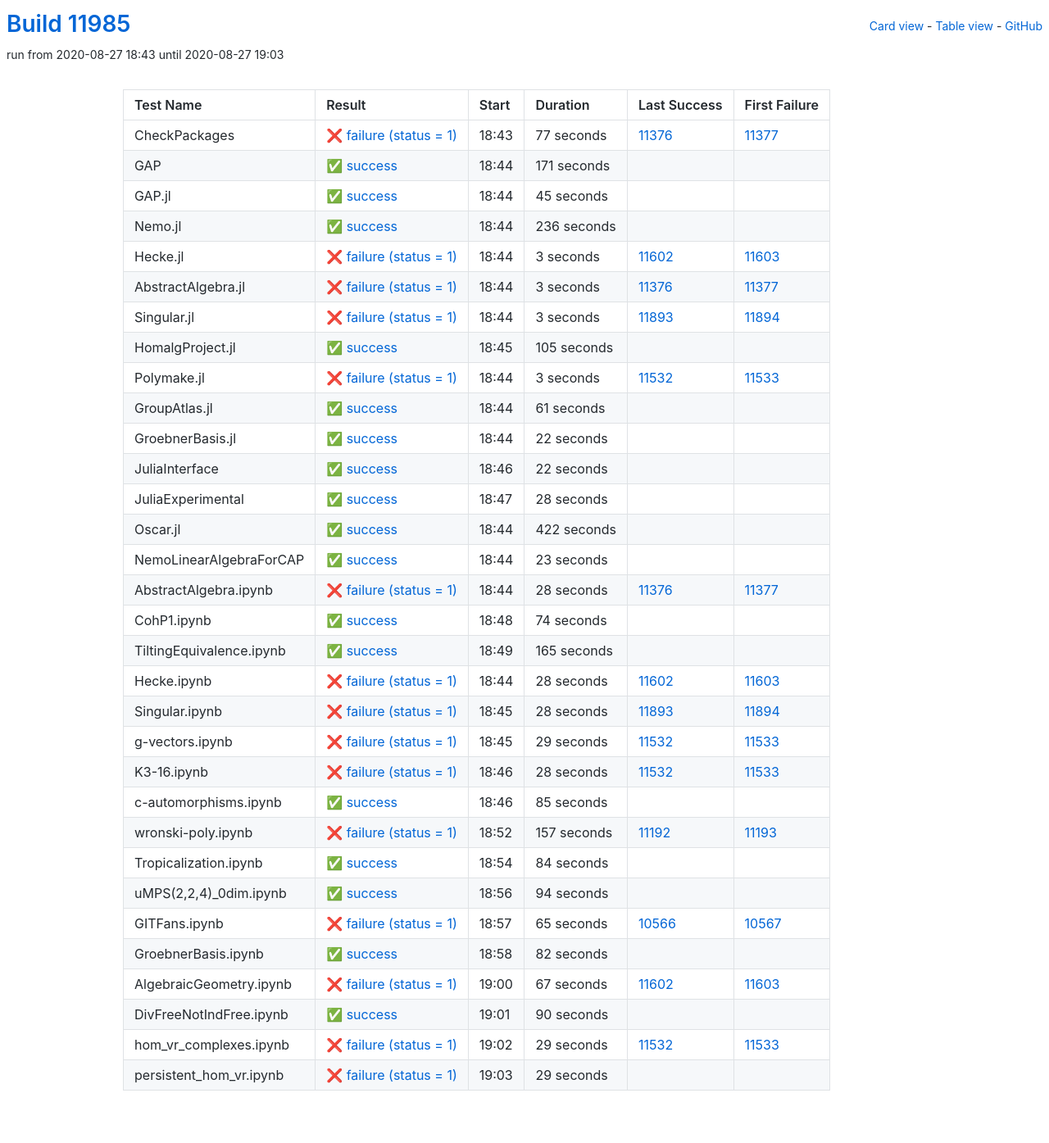
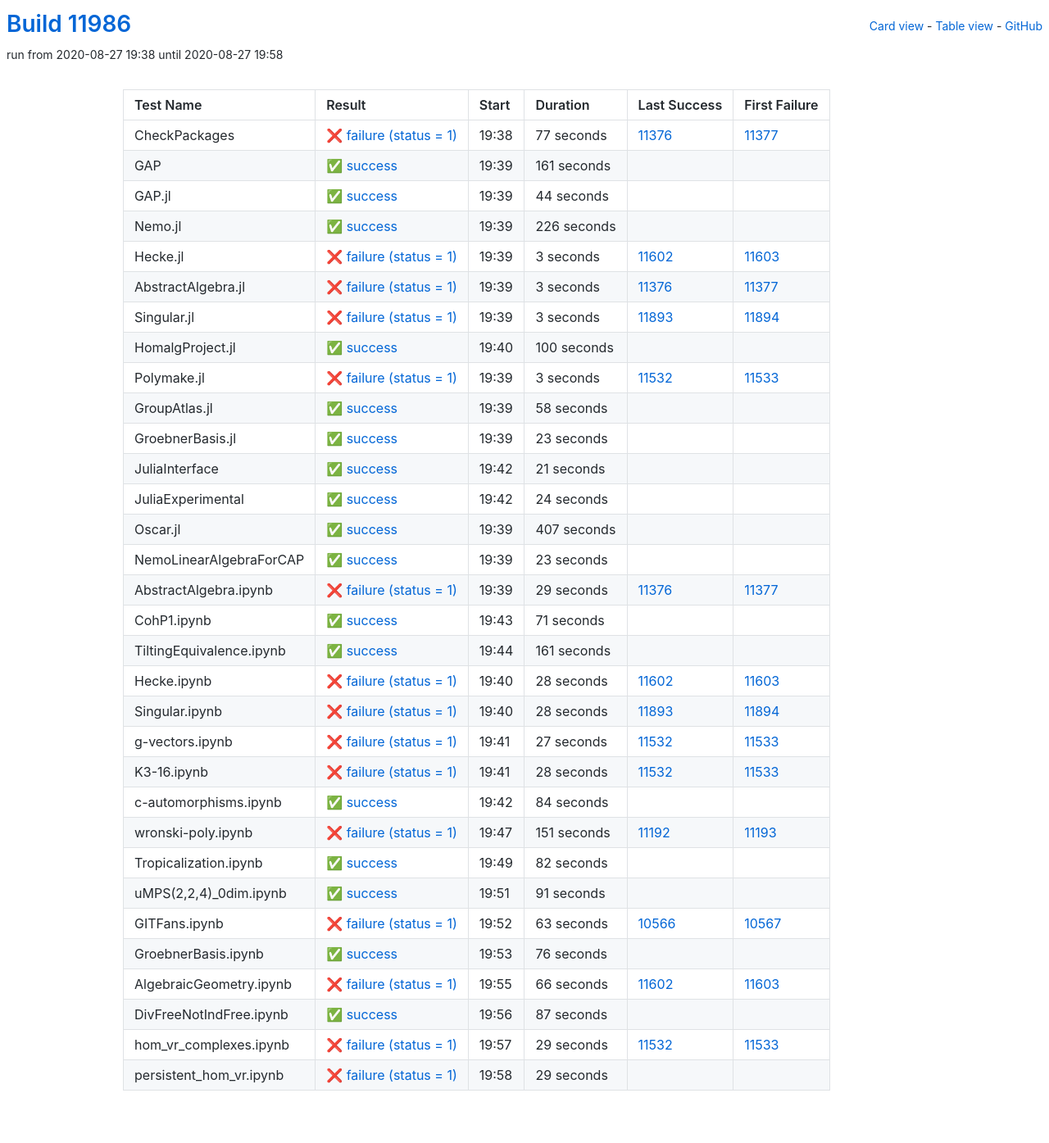
Before and after one commit to oscar-system/oscar-ci-status, a Jekyll site: the page built from table.html, in a window 1280 px wide. Shown: the whole page at 82% size. Built offline with Jekyll 4.4.1, drawn with Linux system fonts in a browser that asks for light colours.

Commit message:
Build #11986

```diff
--- a/_data/ci.yml
+++ b/_data/ci.yml
@@ -1,6 +1,6 @@
 ---
-build: 11985
-build_url: https://oscarci.mathematik.uni-kl.de/job/oscar/11985/
+build: 11986
+build_url: https://oscarci.mathematik.uni-kl.de/job/oscar/11986/
 job: oscar
 organization: oscar-system
 repo: oscar-ci-status
@@ -8,8 +8,8 @@
 tests:
 - name: CheckPackages
   id: checkpackages
-  log: https://oscarci.mathematik.uni-kl.de/job/oscar/11985/artifact/logs/build-11985/CheckPackages.log
-  start: 2020-08-27 18:43
+  log: https://oscarci.mathematik.uni-kl.de/job/oscar/11986/artifact/logs/build-11986/CheckPackages.log
+  start: 2020-08-27 19:38
   success: false
   exitcode: 1
   status: failure
@@ -20,44 +20,44 @@
   first_failure_url: https://oscarci.mathematik.uni-kl.de/job/oscar/11377/
 - name: GAP
   id: gap
-  log: https://oscarci.mathematik.uni-kl.de/job/oscar/11985/artifact/logs/build-11985/GAP.log
-  start: 2020-08-27 18:44
+  log: https://oscarci.mathematik.uni-kl.de/job/oscar/11986/artifact/logs/build-11986/GAP.log
+  start: 2020-08-27 19:39
   success: true
   exitcode: 0
   status: success
-  duration: 171
+  duration: 161
   last_success: false
   last_success_url:
   first_failure: false
   first_failure_url:
 - name: GAP.jl
   id: gap-jl
-  log: https://oscarci.mathematik.uni-kl.de/job/oscar/11985/artifact/logs/build-11985/GAP.jl.log
-  start: 2020-08-27 18:44
+  log: https://oscarci.mathematik.uni-kl.de/job/oscar/11986/artifact/logs/build-11986/GAP.jl.log
+  start: 2020-08-27 19:39
   success: true
   exitcode: 0
   status: success
-  duration: 45
+  duration: 44
   last_success: false
   last_success_url:
   first_failure: false
   first_failure_url:
 - name: Nemo.jl
   id: nemo-jl
-  log: https://oscarci.mathematik.uni-kl.de/job/oscar/11985/artifact/logs/build-11985/Nemo.jl.log
-  start: 2020-08-27 18:44
+  log: https://oscarci.mathematik.uni-kl.de/job/oscar/11986/artifact/logs/build-11986/Nemo.jl.log
+  start: 2020-08-27 19:39
   success: true
   exitcode: 0
   status: success
-  duration: 236
+  duration: 226
   last_success: false
   last_success_url:
   first_failure: false
   first_failure_url:
 - name: Hecke.jl
   id: hecke-jl
-  log: https://oscarci.mathematik.uni-kl.de/job/oscar/11985/artifact/logs/build-11985/Hecke.jl.log
-  start: 2020-08-27 18:44
+  log: https://oscarci.mathematik.uni-kl.de/job/oscar/11986/artifact/logs/build-11986/Hecke.jl.log
+  start: 2020-08-27 19:39
   success: false
   exitcode: 1
   status: failure
@@ -68,8 +68,8 @@
   first_failure_url: https://oscarci.mathematik.uni-kl.de/job/oscar/11603/
 - name: AbstractAlgebra.jl
   id: abstractalgebra-jl
-  log: https://oscarci.mathematik.uni-kl.de/job/oscar/11985/artifact/logs/build-11985/AbstractAlgebra.jl.log
-  start: 2020-08-27 18:44
+  log: https://oscarci.mathematik.uni-kl.de/job/oscar/11986/artifact/logs/build-11986/AbstractAlgebra.jl.log
+  start: 2020-08-27 19:39
   success: false
   exitcode: 1
   status: failure
@@ -80,8 +80,8 @@
   first_failure_url: https://oscarci.mathematik.uni-kl.de/job/oscar/11377/
 - name: Singular.jl
   id: singular-jl
-  log: https://oscarci.mathematik.uni-kl.de/job/oscar/11985/artifact/logs/build-11985/Singular.jl.log
-  start: 2020-08-27 18:44
+  log: https://oscarci.mathematik.uni-kl.de/job/oscar/11986/artifact/logs/build-11986/Singular.jl.log
+  start: 2020-08-27 19:39
   success: false
   exitcode: 1
   status: failure
@@ -92,20 +92,20 @@
   first_failure_url: https://oscarci.mathematik.uni-kl.de/job/oscar/11894/
 - name: HomalgProject.jl
   id: homalgproject-jl
-  log: https://oscarci.mathematik.uni-kl.de/job/oscar/11985/artifact/logs/build-11985/HomalgProject.jl.log
-  start: 2020-08-27 18:45
+  log: https://oscarci.mathematik.uni-kl.de/job/oscar/11986/artifact/logs/build-11986/HomalgProject.jl.log
+  start: 2020-08-27 19:40
   success: true
   exitcode: 0
   status: success
-  duration: 105
+  duration: 100
   last_success: false
   last_success_url:
   first_failure: false
   first_failure_url:
 - name: Polymake.jl
   id: polymake-jl
-  log: https://oscarci.mathematik.uni-kl.de/job/oscar/11985/artifact/logs/build-11985/Polymake.jl.log
-  start: 2020-08-27 18:44
+  log: https://oscarci.mathematik.uni-kl.de/job/oscar/11986/artifact/logs/build-11986/Polymake.jl.log
+  start: 2020-08-27 19:39
   success: false
   exitcode: 1
   status: failure
@@ -116,68 +116,68 @@
   first_failure_url: https://oscarci.mathematik.uni-kl.de/job/oscar/11533/
 - name: GroupAtlas.jl
   id: groupatlas-jl
-  log: https://oscarci.mathematik.uni-kl.de/job/oscar/11985/artifact/logs/build-11985/GroupAtlas.jl.log
-  start: 2020-08-27 18:44
+  log: https://oscarci.mathematik.uni-kl.de/job/oscar/11986/artifact/logs/build-11986/GroupAtlas.jl.log
+  start: 2020-08-27 19:39
   success: true
   exitcode: 0
   status: success
-  duration: 61
+  duration: 58
   last_success: false
   last_success_url:
   first_failure: false
   first_failure_url:
 - name: GroebnerBasis.jl
   id: groebnerbasis-jl
-  log: https://oscarci.mathematik.uni-kl.de/job/oscar/11985/artifact/logs/build-11985/GroebnerBasis.jl.log
-  start: 2020-08-27 18:44
+  log: https://oscarci.mathematik.uni-kl.de/job/oscar/11986/artifact/logs/build-11986/GroebnerBasis.jl.log
+  start: 2020-08-27 19:39
   success: true
   exitcode: 0
   status: success
-  duration: 22
+  duration: 23
   last_success: false
   last_success_url:
   first_failure: false
   first_failure_url:
 - name: JuliaInterface
   id: juliainterface
-  log: https://oscarci.mathematik.uni-kl.de/job/oscar/11985/artifact/logs/build-11985/JuliaInterface.log
-  start: 2020-08-27 18:46
+  log: https://oscarci.mathematik.uni-kl.de/job/oscar/11986/artifact/logs/build-11986/JuliaInterface.log
+  start: 2020-08-27 19:42
   success: true
   exitcode: 0
   status: success
-  duration: 22
+  duration: 21
   last_success: false
   last_success_url:
   first_failure: false
   first_failure_url:
 - name: JuliaExperimental
   id: juliaexperimental
-  log: https://oscarci.mathematik.uni-kl.de/job/oscar/11985/artifact/logs/build-11985/JuliaExperimental.log
-  start: 2020-08-27 18:47
+  log: https://oscarci.mathematik.uni-kl.de/job/oscar/11986/artifact/logs/build-11986/JuliaExperimental.log
+  start: 2020-08-27 19:42
   success: true
   exitcode: 0
   status: success
-  duration: 28
+  duration: 24
   last_success: false
   last_success_url:
   first_failure: false
   first_failure_url:
 - name: Oscar.jl
   id: oscar-jl
-  log: https://oscarci.mathematik.uni-kl.de/job/oscar/11985/artifact/logs/build-11985/Oscar.jl.log
-  start: 2020-08-27 18:44
+  log: https://oscarci.mathematik.uni-kl.de/job/oscar/11986/artifact/logs/build-11986/Oscar.jl.log
+  start: 2020-08-27 19:39
   success: true
   exitcode: 0
   status: success
-  duration: 422
+  duration: 407
   last_success: false
   last_success_url:
   first_failure: false
   first_failure_url:
 - name: NemoLinearAlgebraForCAP
   id: nemolinearalgebraforcap
-  log: https://oscarci.mathematik.uni-kl.de/job/oscar/11985/artifact/logs/build-11985/NemoLinearAlgebraForCAP.log
-  start: 2020-08-27 18:44
+  log: https://oscarci.mathematik.uni-kl.de/job/oscar/11986/artifact/logs/build-11986/NemoLinearAlgebraForCAP.log
+  start: 2020-08-27 19:39
   success: true
   exitcode: 0
   status: success
@@ -188,44 +188,44 @@
   first_failure_url:
 - name: AbstractAlgebra.ipynb
   id: abstractalgebra-ipynb
-  log: https://oscarci.mathematik.uni-kl.de/job/oscar/11985/artifact/logs/build-11985/AbstractAlgebra.ipynb.log
-  start: 2020-08-27 18:44
+  log: https://oscarci.mathematik.uni-kl.de/job/oscar/11986/artifact/logs/build-11986/AbstractAlgebra.ipynb.log
+  start: 2020-08-27 19:39
   success: false
   exitcode: 1
   status: failure
-  duration: 28
+  duration: 29
   last_success: 11376
   last_success_url: https://oscarci.mathematik.uni-kl.de/job/oscar/11376/
   first_failure: 11377
   first_failure_url: https://oscarci.mathematik.uni-kl.de/job/oscar/11377/
 - name: CohP1.ipynb
   id: cohp1-ipynb
-  log: https://oscarci.mathematik.uni-kl.de/job/oscar/11985/artifact/logs/build-11985/CohP1.ipynb.log
-  start: 2020-08-27 18:48
+  log: https://oscarci.mathematik.uni-kl.de/job/oscar/11986/artifact/logs/build-11986/CohP1.ipynb.log
+  start: 2020-08-27 19:43
   success: true
   exitcode: 0
   status: success
-  duration: 74
+  duration: 71
   last_success: false
   last_success_url:
   first_failure: false
   first_failure_url:
 - name: TiltingEquivalence.ipynb
   id: tiltingequivalence-ipynb
-  log: https://oscarci.mathematik.uni-kl.de/job/oscar/11985/artifact/logs/build-11985/TiltingEquivalence.ipynb.log
-  start: 2020-08-27 18:49
+  log: https://oscarci.mathematik.uni-kl.de/job/oscar/11986/artifact/logs/build-11986/TiltingEquivalence.ipynb.log
+  start: 2020-08-27 19:44
   success: true
   exitcode: 0
   status: success
-  duration: 165
+  duration: 161
   last_success: false
   last_success_url:
   first_failure: false
   first_failure_url:
 - name: Hecke.ipynb
   id: hecke-ipynb
-  log: https://oscarci.mathematik.uni-kl.de/job/oscar/11985/artifact/logs/build-11985/Hecke.ipynb.log
-  start: 2020-08-27 18:44
+  log: https://oscarci.mathematik.uni-kl.de/job/oscar/11986/artifact/logs/build-11986/Hecke.ipynb.log
+  start: 2020-08-27 19:40
   success: false
   exitcode: 1
   status: failure
@@ -236,8 +236,8 @@
   first_failure_url: https://oscarci.mathematik.uni-kl.de/job/oscar/11603/
 - name: Singular.ipynb
   id: singular-ipynb
-  log: https://oscarci.mathematik.uni-kl.de/job/oscar/11985/artifact/logs/build-11985/Singular.ipynb.log
-  start: 2020-08-27 18:45
+  log: https://oscarci.mathematik.uni-kl.de/job/oscar/11986/artifact/logs/build-11986/Singular.ipynb.log
+  start: 2020-08-27 19:40
   success: false
   exitcode: 1
   status: failure
@@ -248,20 +248,20 @@
   first_failure_url: https://oscarci.mathematik.uni-kl.de/job/oscar/11894/
 - name: g-vectors.ipynb
   id: g-vectors-ipynb
-  log: https://oscarci.mathematik.uni-kl.de/job/oscar/11985/artifact/logs/build-11985/g-vectors.ipynb.log
-  start: 2020-08-27 18:45
+  log: https://oscarci.mathematik.uni-kl.de/job/oscar/11986/artifact/logs/build-11986/g-vectors.ipynb.log
+  start: 2020-08-27 19:41
   success: false
   exitcode: 1
   status: failure
-  duration: 29
+  duration: 27
   last_success: 11532
   last_success_url: https://oscarci.mathematik.uni-kl.de/job/oscar/11532/
   first_failure: 11533
   first_failure_url: https://oscarci.mathematik.uni-kl.de/job/oscar/11533/
 - name: K3-16.ipynb
   id: k3-16-ipynb
-  log: https://oscarci.mathematik.uni-kl.de/job/oscar/11985/artifact/logs/build-11985/K3-16.ipynb.log
-  start: 2020-08-27 18:46
+  log: https://oscarci.mathematik.uni-kl.de/job/oscar/11986/artifact/logs/build-11986/K3-16.ipynb.log
+  start: 2020-08-27 19:41
   success: false
   exitcode: 1
   status: failure
@@ -272,32 +272,8 @@
   first_failure_url: https://oscarci.mathematik.uni-kl.de/job/oscar/11533/
 - name: c-automorphisms.ipynb
   id: c-automorphisms-ipynb
-  log: https://oscarci.mathematik.uni-kl.de/job/oscar/11985/artifact/logs/build-11985/c-automorphisms.ipynb.log
-  start: 2020-08-27 18:46
-  success: true
-  exitcode: 0
-  status: success
-  duration: 85
-  last_success: false
-  last_success_url:
-  first_failure: false
-  first_failure_url:
-- name: wronski-poly.ipynb
-  id: wronski-poly-ipynb
-  log: https://oscarci.mathematik.uni-kl.de/job/oscar/11985/artifact/logs/build-11985/wronski-poly.ipynb.log
-  start: 2020-08-27 18:52
-  success: false
-  exitcode: 1
-  status: failure
-  duration: 157
-  last_success: 11192
-  last_success_url: https://oscarci.mathematik.uni-kl.de/job/oscar/11192/
-  first_failure: 11193
-  first_failure_url: https://oscarci.mathematik.uni-kl.de/job/oscar/11193/
-- name: Tropicalization.ipynb
-  id: tropicalization-ipynb
-  log: https://oscarci.mathematik.uni-kl.de/job/oscar/11985/artifact/logs/build-11985/Tropicalization.ipynb.log
-  start: 2020-08-27 18:54
+  log: https://oscarci.mathematik.uni-kl.de/job/oscar/11986/artifact/logs/build-11986/c-automorphisms.ipynb.log
+  start: 2020-08-27 19:42
   success: true
   exitcode: 0
   status: success
@@ -306,34 +282,22 @@
   last_success_url:
   first_failure: false
   first_failure_url:
-- name: uMPS(2,2,4)_0dim.ipynb
-  id: umps-2-2-4-0dim-ipynb
-  log: https://oscarci.mathematik.uni-kl.de/job/oscar/11985/artifact/logs/build-11985/uMPS-2-2-4-_0dim.ipynb.log
-  start: 2020-08-27 18:56
-  success: true
-  exitcode: 0
-  status: success
-  duration: 94
-  last_success: false
-  last_success_url:
-  first_failure: false
-  first_failure_url:
-- name: GITFans.ipynb
-  id: gitfans-ipynb
-  log: https://oscarci.mathematik.uni-kl.de/job/oscar/11985/artifact/logs/build-11985/GITFans.ipynb.log
-  start: 2020-08-27 18:57
+- name: wronski-poly.ipynb
+  id: wronski-poly-ipynb
+  log: https://oscarci.mathematik.uni-kl.de/job/oscar/11986/artifact/logs/build-11986/wronski-poly.ipynb.log
+  start: 2020-08-27 19:47
   success: false
   exitcode: 1
   status: failure
-  duration: 65
-  last_success: 10566
-  last_success_url: https://oscarci.mathematik.uni-kl.de/job/oscar/10566/
-  first_failure: 10567
-  first_failure_url: https://oscarci.mathematik.uni-kl.de/job/oscar/10567/
-- name: GroebnerBasis.ipynb
-  id: groebnerbasis-ipynb
-  log: https://oscarci.mathematik.uni-kl.de/job/oscar/11985/artifact/logs/build-11985/GroebnerBasis.ipynb.log
-  start: 2020-08-27 18:58
+  duration: 151
+  last_success: 11192
+  last_success_url: https://oscarci.mathematik.uni-kl.de/job/oscar/11192/
+  first_failure: 11193
+  first_failure_url: https://oscarci.mathematik.uni-kl.de/job/oscar/11193/
+- name: Tropicalization.ipynb
+  id: tropicalization-ipynb
+  log: https://oscarci.mathematik.uni-kl.de/job/oscar/11986/artifact/logs/build-11986/Tropicalization.ipynb.log
+  start: 2020-08-27 19:49
   success: true
   exitcode: 0
   status: success
@@ -342,34 +306,70 @@
   last_success_url:
   first_failure: false
   first_failure_url:
-- name: AlgebraicGeometry.ipynb
-  id: algebraicgeometry-ipynb
-  log: https://oscarci.mathematik.uni-kl.de/job/oscar/11985/artifact/logs/build-11985/AlgebraicGeometry.ipynb.log
-  start: 2020-08-27 19:00
+- name: uMPS(2,2,4)_0dim.ipynb
+  id: umps-2-2-4-0dim-ipynb
+  log: https://oscarci.mathematik.uni-kl.de/job/oscar/11986/artifact/logs/build-11986/uMPS-2-2-4-_0dim.ipynb.log
+  start: 2020-08-27 19:51
+  success: true
+  exitcode: 0
+  status: success
+  duration: 91
+  last_success: false
+  last_success_url:
+  first_failure: false
+  first_failure_url:
+- name: GITFans.ipynb
+  id: gitfans-ipynb
+  log: https://oscarci.mathematik.uni-kl.de/job/oscar/11986/artifact/logs/build-11986/GITFans.ipynb.log
+  start: 2020-08-27 19:52
   success: false
   exitcode: 1
   status: failure
-  duration: 67
+  duration: 63
+  last_success: 10566
+  last_success_url: https://oscarci.mathematik.uni-kl.de/job/oscar/10566/
+  first_failure: 10567
+  first_failure_url: https://oscarci.mathematik.uni-kl.de/job/oscar/10567/
+- name: GroebnerBasis.ipynb
+  id: groebnerbasis-ipynb
+  log: https://oscarci.mathematik.uni-kl.de/job/oscar/11986/artifact/logs/build-11986/GroebnerBasis.ipynb.log
+  start: 2020-08-27 19:53
+  success: true
+  exitcode: 0
+  status: success
+  duration: 76
+  last_success: false
+  last_success_url:
+  first_failure: false
+  first_failure_url:
+- name: AlgebraicGeometry.ipynb
+  id: algebraicgeometry-ipynb
+  log: https://oscarci.mathematik.uni-kl.de/job/oscar/11986/artifact/logs/build-11986/AlgebraicGeometry.ipynb.log
+  start: 2020-08-27 19:55
+  success: false
+  exitcode: 1
+  status: failure
+  duration: 66
   last_success: 11602
   last_success_url: https://oscarci.mathematik.uni-kl.de/job/oscar/11602/
   first_failure: 11603
   first_failure_url: https://oscarci.mathematik.uni-kl.de/job/oscar/11603/
 - name: DivFreeNotIndFree.ipynb
   id: divfreenotindfree-ipynb
-  log: https://oscarci.mathematik.uni-kl.de/job/oscar/11985/artifact/logs/build-11985/DivFreeNotIndFree.ipynb.log
-  start: 2020-08-27 19:01
+  log: https://oscarci.mathematik.uni-kl.de/job/oscar/11986/artifact/logs/build-11986/DivFreeNotIndFree.ipynb.log
+  start: 2020-08-27 19:56
   success: true
   exitcode: 0
   status: success
-  duration: 90
+  duration: 87
   last_success: false
   last_success_url:
   first_failure: false
   first_failure_url:
 - name: hom_vr_complexes.ipynb
   id: hom-vr-complexes-ipynb
-  log: https://oscarci.mathematik.uni-kl.de/job/oscar/11985/artifact/logs/build-11985/hom_vr_complexes.ipynb.log
-  start: 2020-08-27 19:02
+  log: https://oscarci.mathematik.uni-kl.de/job/oscar/11986/artifact/logs/build-11986/hom_vr_complexes.ipynb.log
+  start: 2020-08-27 19:57
   success: false
   exitcode: 1
   status: failure
@@ -380,8 +380,8 @@
   first_failure_url: https://oscarci.mathematik.uni-kl.de/job/oscar/11533/
 - name: persistent_hom_vr.ipynb
   id: persistent-hom-vr-ipynb
-  log: https://oscarci.mathematik.uni-kl.de/job/oscar/11985/artifact/logs/build-11985/persistent_hom_vr.ipynb.log
-  start: 2020-08-27 19:03
+  log: https://oscarci.mathematik.uni-kl.de/job/oscar/11986/artifact/logs/build-11986/persistent_hom_vr.ipynb.log
+  start: 2020-08-27 19:58
   success: false
   exitcode: 1
   status: failure
```
Also changed, not shown: README.md.
